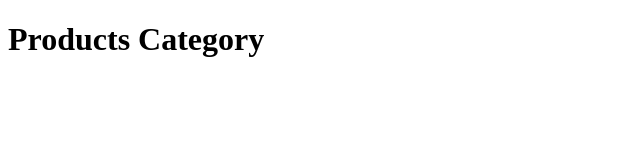
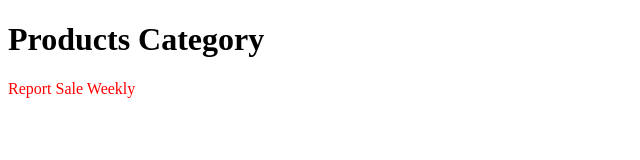
Before and after one commit to sao333167/kong-learning-gitpush, a plain HTML site: page index.html in a window 1280 px wide. Shown: the whole page, without its empty margins (0-640 px from the left). Drawn offline with Linux system fonts and the light colour scheme.

Commit message:
add report sale

```diff
--- a/index.html
+++ b/index.html
@@ -4,8 +4,14 @@
     <meta charset="UTF-8">
     <meta name="viewport" content="width=device-width, initial-scale=1.0">
     <title>Store Products</title>
+    <style>
+        p{
+            color:red
+        }
+    </style>
 </head>
 <body>
     <h1>Products Category</h1>
+    <p>Report Sale Weekly</p>
 </body>
 </html>
```
